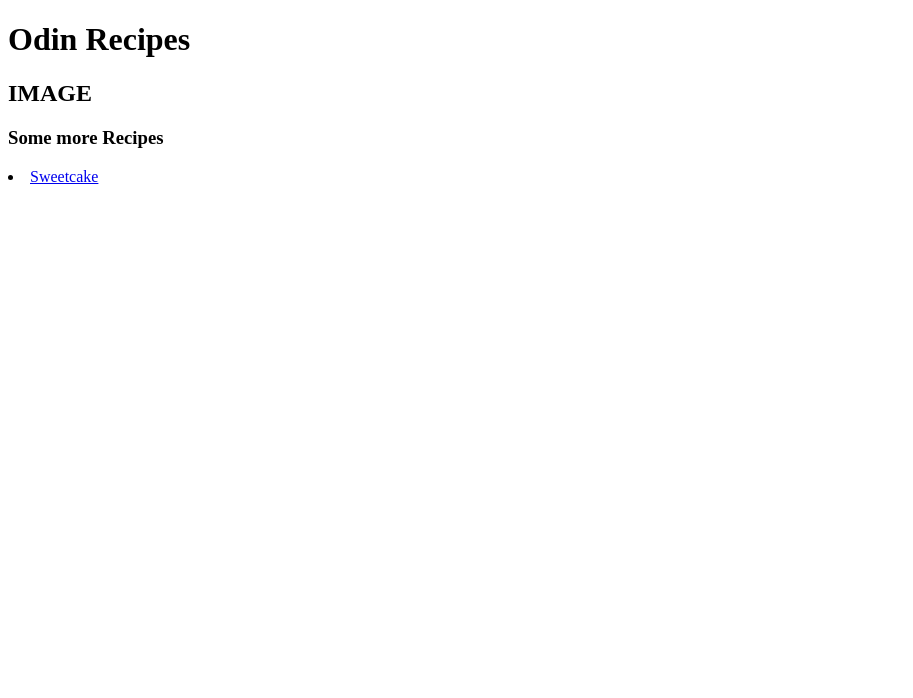
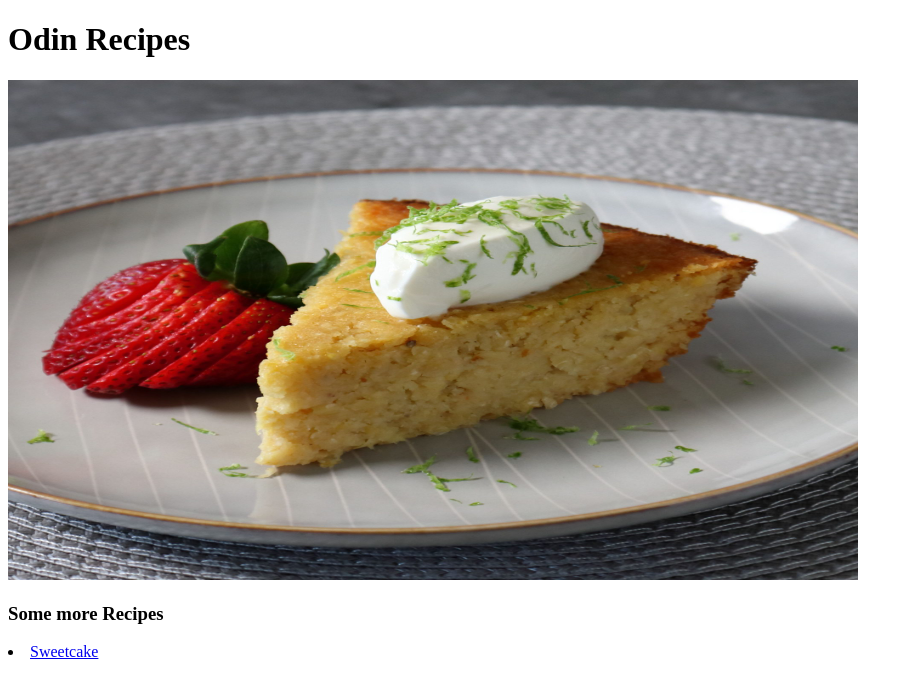
Before and after one commit to Sizukiii/odin-recipes, a plain HTML site: page index.html in a window 1280 px wide. Shown: the whole page, without its empty margins (0-913 px from the left). Drawn offline with Linux system fonts and the light colour scheme.

Commit message:
Added images

```diff
--- a/index.html
+++ b/index.html
@@ -8,7 +8,7 @@
 </head>
 <body>
     <h1>Odin Recipes</h1>
-    <h2>IMAGE</h2>
+    <img src="images/image.jpeg" style="width:850px;height: 500px;">
     <h3>Some more Recipes</h3>
     <li><a href="Sweetcake.html">Sweetcake</a></li>
 
```
